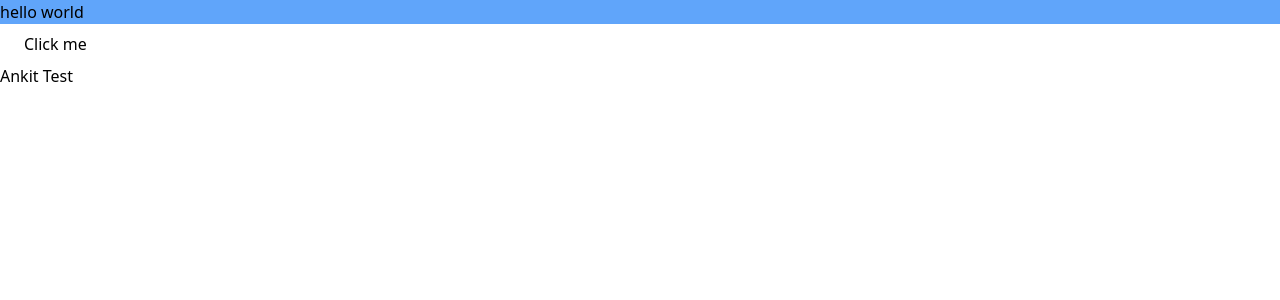
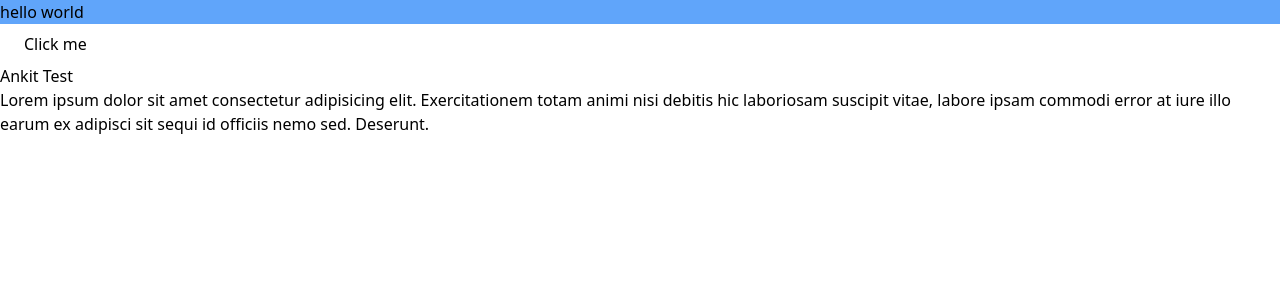
Before and after one commit to NeerajLodhi56/E-Commerce-Mean-stack, an Angular app in the folder webapp/: page / in a window 1280 px wide. Shown: the top 300 px of the page. Built offline with nearby package versions, Linux system fonts and the light colour scheme.

Commit message:
added some paragraph

```diff
--- a/webapp/src/app/app.html
+++ b/webapp/src/app/app.html
@@ -1,4 +1,9 @@
 <h1 class="bg-blue-400">hello world</h1>
 <button mat-flat-button color="danger">Click me</button>
- <h2>Ankit Test</h2>
+<h2>Ankit Test</h2>
+
+<p> Lorem ipsum dolor sit amet consectetur adipisicing elit. Exercitationem totam animi nisi debitis hic laboriosam
+    suscipit vitae, labore ipsam commodi error at iure illo earum ex adipisci sit sequi id officiis nemo sed. Deserunt.
+</p>
+
 <router-outlet />
```
